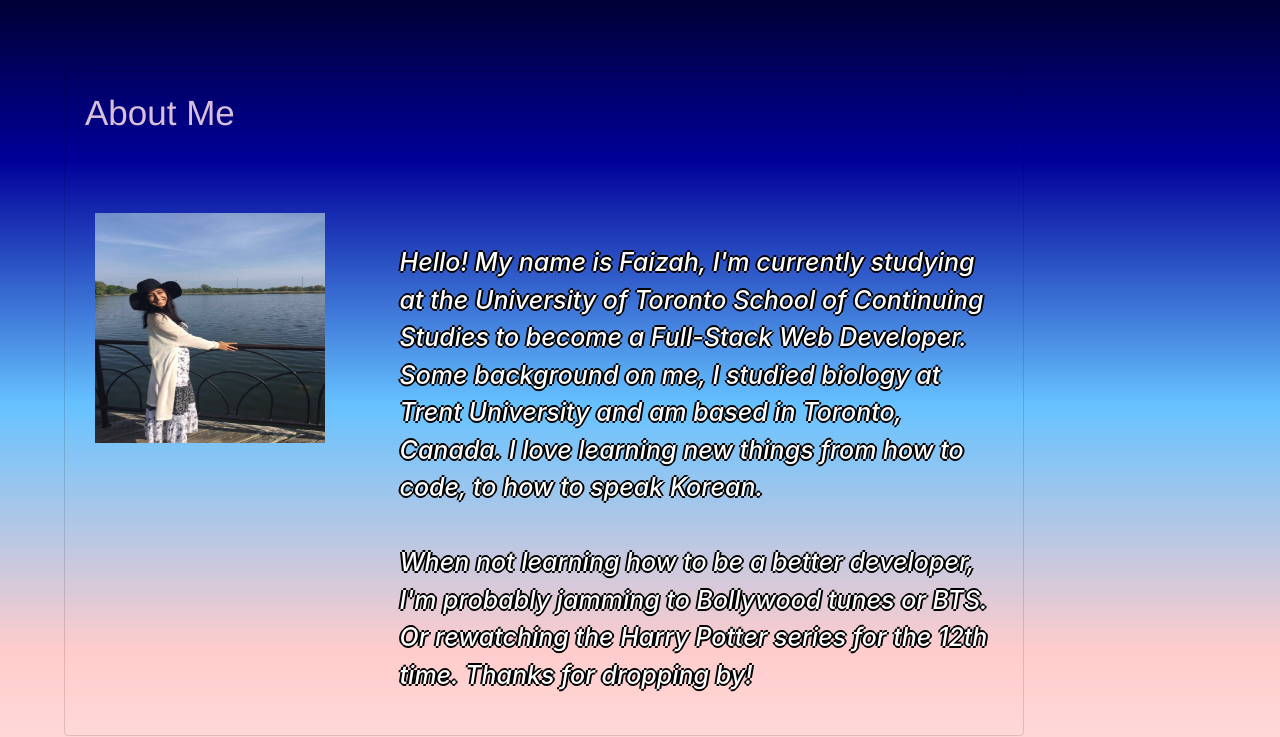
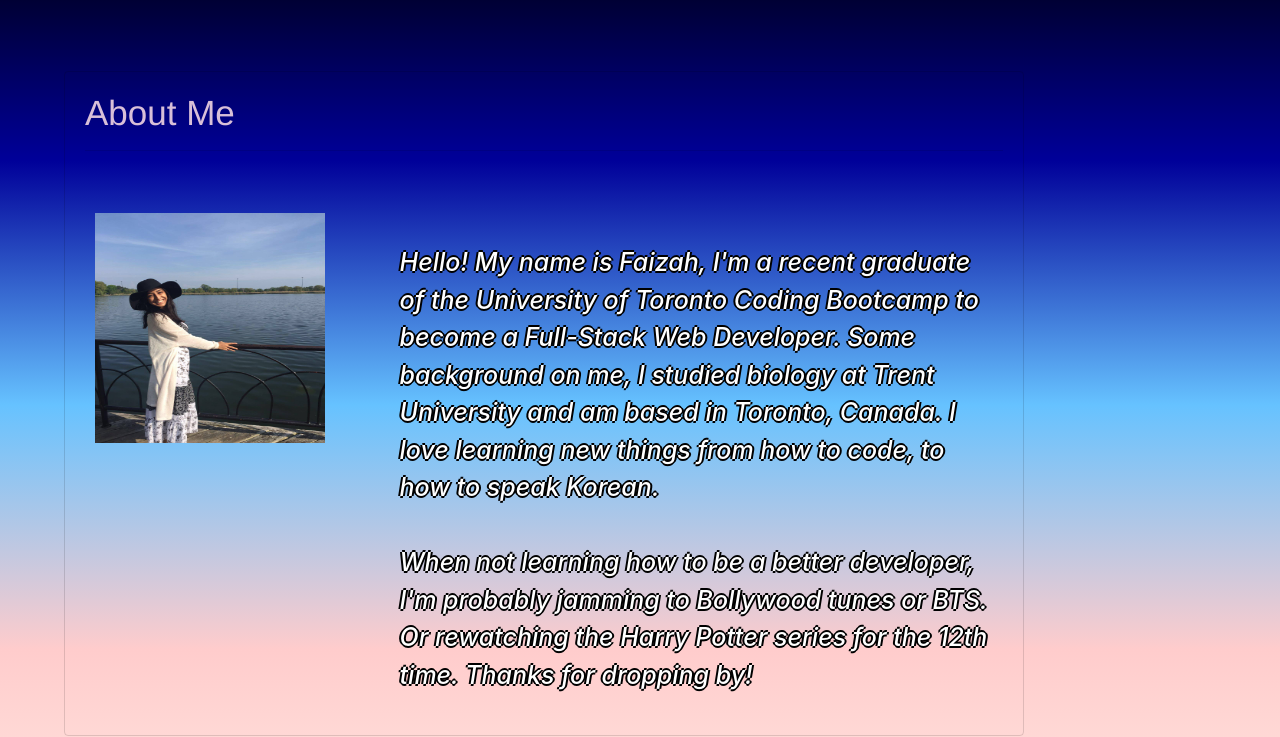
Before and after one commit to fkibria/Responsive_portfolio, a plain HTML site: page index.html in a window 1280 px wide. Shown: the part 84-821 px from the top of the page. Drawn offline with nearby package versions, Linux system fonts and the light colour scheme; a script that the page names is missing.

Commit message:
updating profile

```diff
--- a/index.html
+++ b/index.html
@@ -42,7 +42,7 @@
                     <div>
                         <img class="img-fluid" src="./assets/mehat.jpg" alt="Photo of Faizah Kibria">
                         <div class="row">
-                          <p class="col-p-6-m-4">Hello! My name is Faizah, I'm currently studying at the University of Toronto School of Continuing Studies to become a Full-Stack Web Developer. Some background on me, I studied biology at Trent University and am based in Toronto, Canada. I love learning new things from how to code, to how to speak Korean.
+                          <p class="col-p-6-m-4">Hello! My name is Faizah, I'm a recent graduate of the University of Toronto Coding Bootcamp to become a Full-Stack Web Developer. Some background on me, I studied biology at Trent University and am based in Toronto, Canada. I love learning new things from how to code, to how to speak Korean.
                             <br /><br />
                             When not learning how to be a better developer, I'm probably jamming to Bollywood tunes or BTS. Or rewatching the Harry Potter series for the 12th time. Thanks for dropping by!
                         </p>
```
